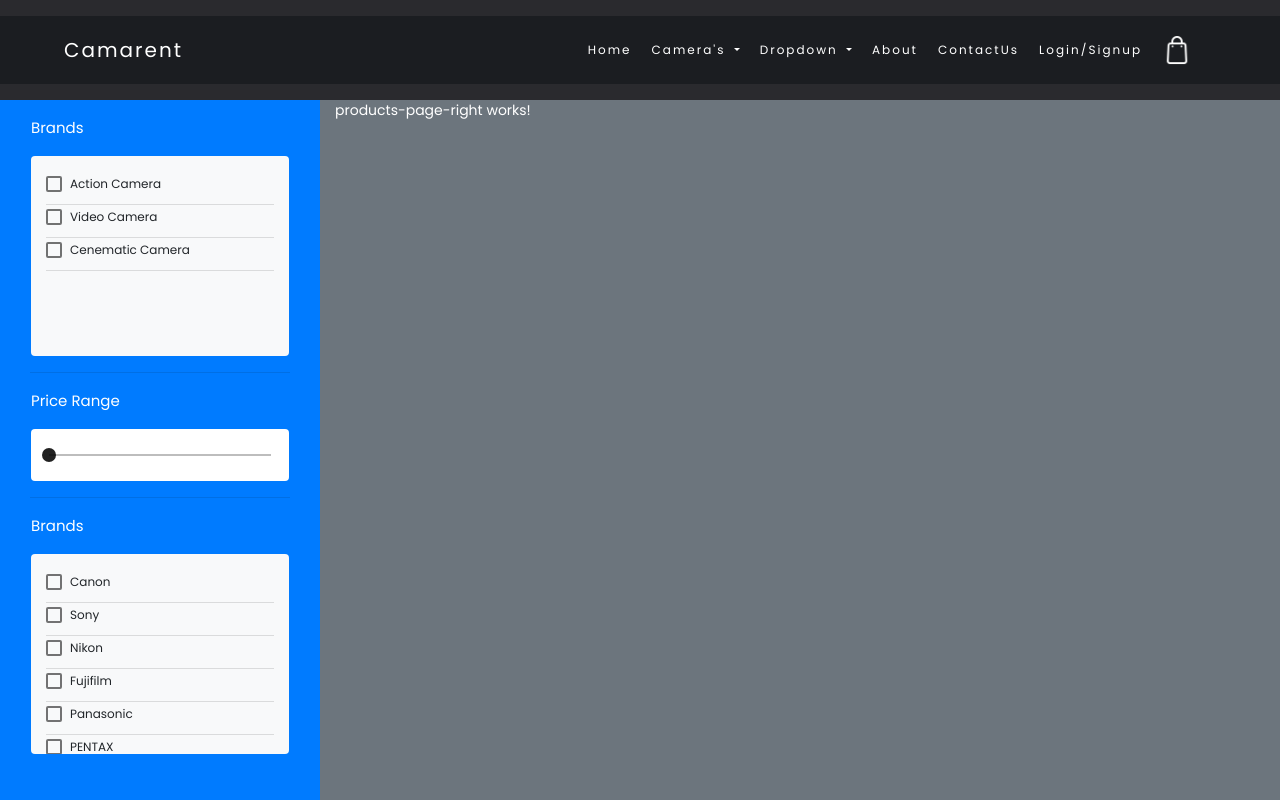
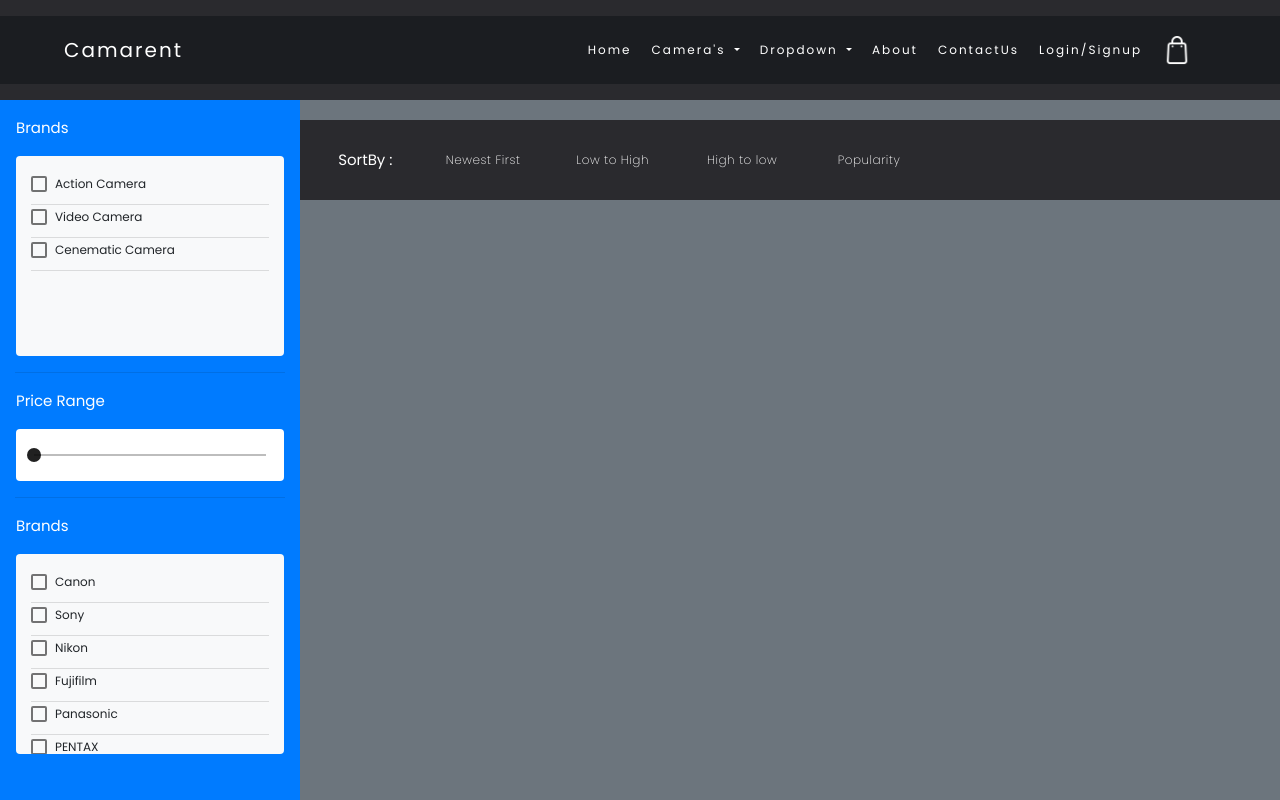
Before and after one commit to Project-g3/E_commerce, an Angular app in the folder Camerent-Front/: page /products in a window 1280 px wide. Shown: the top 800 px of the page. Built offline with nearby package versions, Linux system fonts and the light colour scheme.

Commit message:
products top filter set

```diff
--- a/Camerent-Front/src/app/Components/products-page/products-page-right/products-page-right.component.html
+++ b/Camerent-Front/src/app/Components/products-page/products-page-right/products-page-right.component.html
@@ -1 +1,2 @@
-<p>products-page-right works!</p>
+
+<app-top-filter></app-top-filter>
--- /dev/null
+++ b/Camerent-Front/src/app/Components/products-page/products-page-right/top-filter/top-filter.component.css
@@ -0,0 +1,16 @@
+.top-fliter{
+    height: 80px;
+    margin-top: 20px;
+}
+
+p{
+    font-size: 12px;
+    font-weight: 200;
+    letter-spacing: 0.5px;
+    cursor: pointer;
+    margin:0px;
+}
+
+.nav-filter-link:hover{
+    text-decoration: underline;
+}
--- /dev/null
+++ b/Camerent-Front/src/app/Components/products-page/products-page-right/top-filter/top-filter.component.html
@@ -0,0 +1,21 @@
+<div class="row top-fliter body-color">
+    <div class="col d-flex align-items-center ">
+        <h4 class="nav-filter-link text-center m-0 w-100">SortBy :</h4>
+    </div>
+    <div class="col d-flex align-items-center">
+        <p class="nav-filter-link text-center">Newest First</p>
+    </div>
+    <div class="col d-flex align-items-center">
+        <p class="nav-filter-link text-center">Low to High</p>
+    </div>
+    <div class="col d-flex align-items-center">
+        <p class="nav-filter-link text-center">High to low</p>
+    </div>
+    <div class="col d-flex align-items-center">
+        <p class="nav-filter-link text-center">Popularity</p>
+    </div>
+    <div class="col-4"></div>
+
+
+
+</div>
--- /dev/null
+++ b/Camerent-Front/src/app/Components/products-page/products-page-right/top-filter/top-filter.component.ts
@@ -0,0 +1,15 @@
+import { Component, OnInit } from '@angular/core';
+
+@Component({
+  selector: 'app-top-filter',
+  templateUrl: './top-filter.component.html',
+  styleUrls: ['./top-filter.component.css']
+})
+export class TopFilterComponent implements OnInit {
+
+  constructor() { }
+
+  ngOnInit(): void {
+  }
+
+}
--- a/Camerent-Front/src/app/Components/products-page/products-page.component.css
+++ b/Camerent-Front/src/app/Components/products-page/products-page.component.css
@@ -0,0 +1,9 @@
+@media only screen and (max-width: 992px) {
+    .left-filter {
+      display: none;
+    }
+  }
+
+  .left-filter{
+    width: 300px;
+  }
--- a/Camerent-Front/src/app/Components/products-page/products-page.component.html
+++ b/Camerent-Front/src/app/Components/products-page/products-page.component.html
@@ -4,10 +4,10 @@
     <app-navbar></app-navbar>
     <div class="conatiner" style="min-height:calc(100vh - 20px)">
         <div class="row mx-0" style="min-height:calc(100vh - 20px)">
-            <div class="col-3  left-filter bg-primary"  >
+            <div class=" left-filter bg-primary" >
                 <app-products-left-filter></app-products-left-filter>
             </div>
-            <div class="col-9 right-filter  bg-secondary" >
+            <div class="col right-filter  bg-secondary" >
                 <app-products-page-right></app-products-page-right>
             </div>
         </div>
--- a/Camerent-Front/src/app/app.module.ts
+++ b/Camerent-Front/src/app/app.module.ts
@@ -30,6 +30,7 @@ import { FilterCategoriesComponent } from './Components/products-page/products-l
 import { FilterPriceRangeComponent } from './Components/products-page/products-left-filter/filter-price-range/filter-price-range.component';
 import { FilterBrandComponent } from './Components/products-page/products-left-filter/filter-brand/filter-brand.component';
 import { BrowserAnimationsModule } from '@angular/platform-browser/animations';
+import { TopFilterComponent } from './Components/products-page/products-page-right/top-filter/top-filter.component';
 
 
 @NgModule({
@@ -51,7 +52,8 @@ import { BrowserAnimationsModule } from '@angular/platform-browser/animations';
     ProductsPageRightComponent,
     FilterCategoriesComponent,
     FilterPriceRangeComponent,
-    FilterBrandComponent
+    FilterBrandComponent,
+    TopFilterComponent
   ],
   imports: [
     BrowserModule,
```
Also changed, not shown: 1 other file (tests, documents, lock files or other folders).
